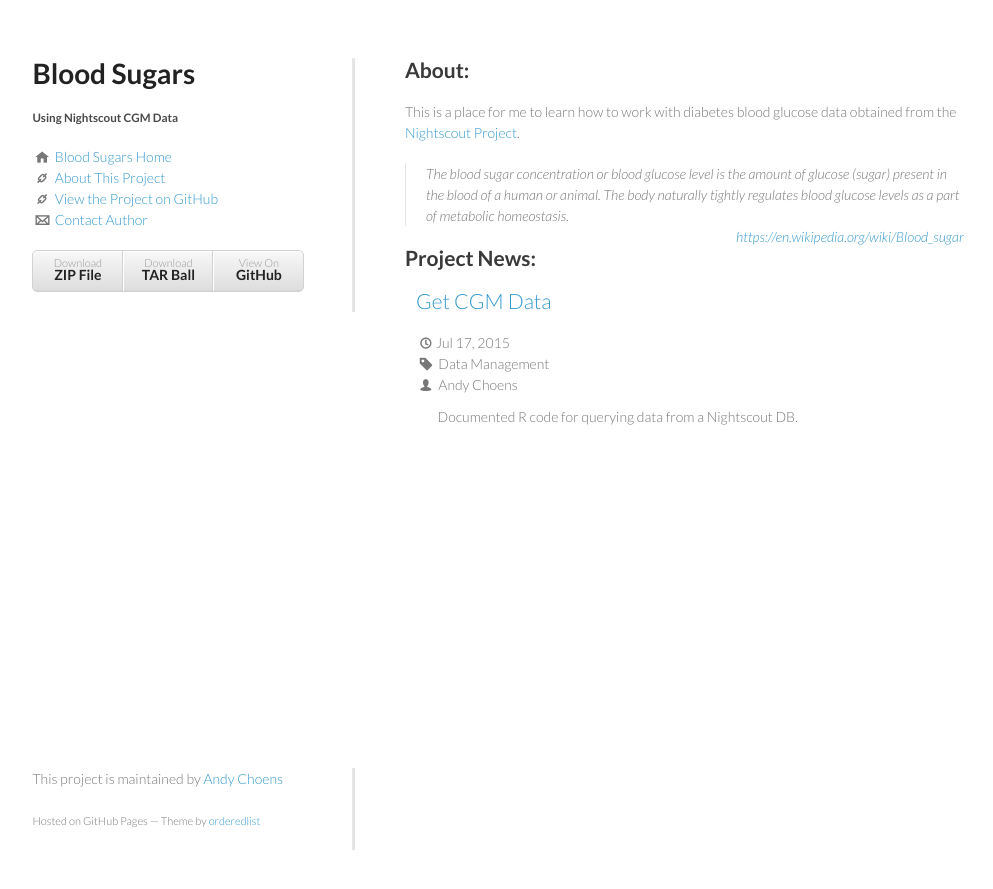
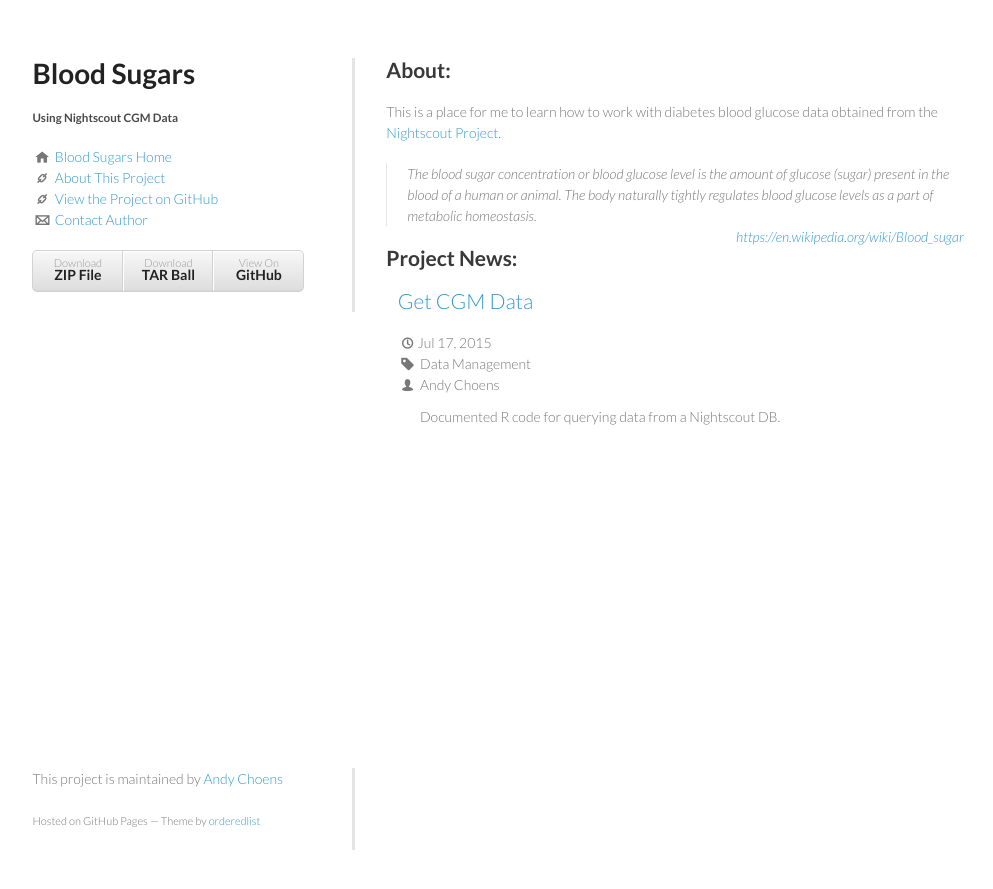
Before and after one commit to Choens/blood-sugars, a Jekyll site: the page built from index.html, in a window 1280 px wide. Shown: the top 889 px of the page, without its empty margins (142-1135 px from the left). Built offline with Jekyll 4.4.1, drawn with Linux system fonts in a browser that asks for light colours; Markdown is read by kramdown in place of the engine named in the settings; the list of posts is cut into pages by our own code.

Commit message:
This should look good.
 Changes to be committed:
	modified:	_site/stylesheets/styles.css
	modified:	stylesheets/styles.css

```diff
--- a/stylesheets/styles.css
+++ b/stylesheets/styles.css
@@ -172,7 +172,7 @@ header.post {
 
 section {
     /* width:500px; */
-    width:60%;
+    width:62%;
     float:right;
     padding-bottom:50px;
 }
```
Also changed, not shown: 1 other file.
